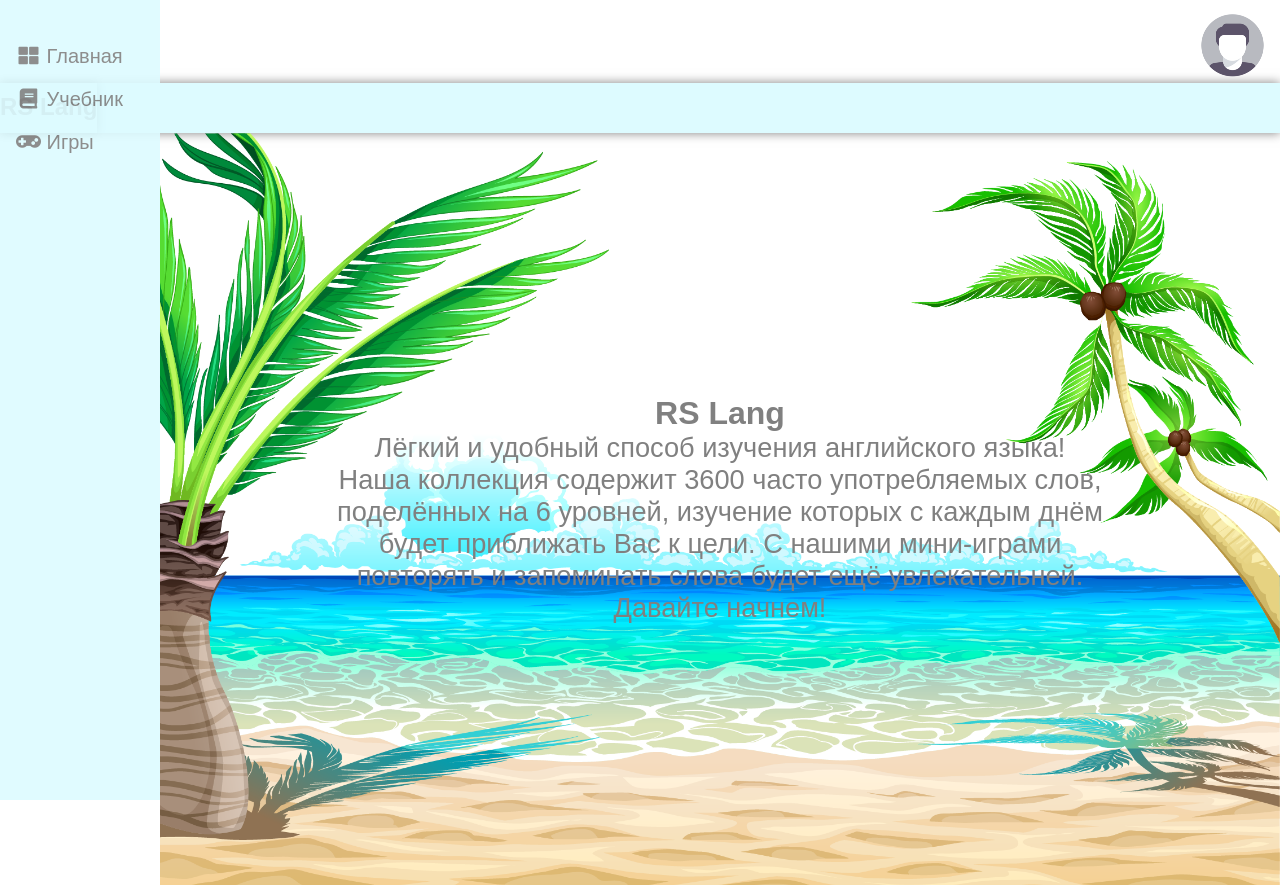
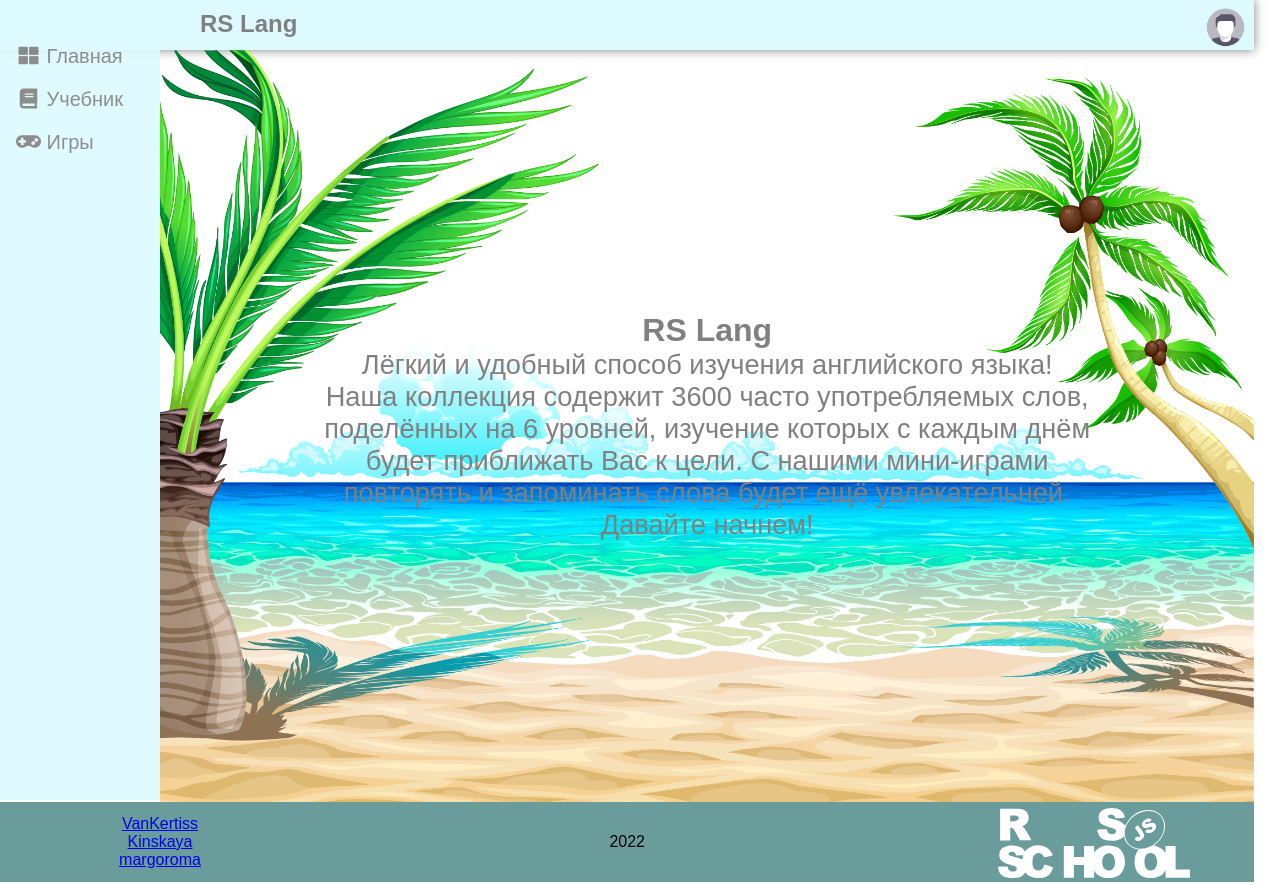
Before and after one commit to Kinskaya/rslang, a website built with webpack: page src/index.html in a window 1280 px wide. Built offline with nearby package versions, Linux system fonts and the light colour scheme.

Commit message:
refactor: change header, add footer, join style files

```diff
--- a/src/authorization/authorization.ts
+++ b/src/authorization/authorization.ts
@@ -11,17 +11,20 @@ const authName = document.createElement('span');
 const logoutButton = document.createElement('button');
 logoutButton.classList.add('logoutButton');
 
-export const authorization = (): void => {
+export const authorization = (): HTMLDivElement => {
   authLogo.src = logoSrc;
-  authLogo.style.width = '100px';
+  // authLogo.style.width = '100px';
   authLogo.classList.add('authLogo');
   authName.classList.add('auth-name');
   container.classList.add('auth-container');
-  authName.textContent = localStorage.getItem('name') ? localStorage.getItem('name') : null;
+  authName.textContent = localStorage.getItem('name')
+    ? localStorage.getItem('name')
+    : null;
   logoutButton.textContent = 'Выйти';
   body.insertAdjacentElement('beforeend', container);
   container.append(logoutButton, authName, authLogo);
   if (!localStorage.getItem('name')) logoutButton.style.display = 'none';
+  return container;
 };
 
 export const login = (): void => {
@@ -31,7 +34,7 @@ export const login = (): void => {
   }
 };
 
-export const logout = ():void => {
+export const logout = (): void => {
   state.isAuthorized = false;
   state.name = '';
   localStorage.removeItem('token');
--- a/src/authorization/modalWindowAuth.ts
+++ b/src/authorization/modalWindowAuth.ts
@@ -24,8 +24,14 @@ regSubmitButton.classList.add('regSubmitButton');
 regSubmitButton.textContent = 'Зарегистрироваться';
 document.body.append(modalBackground);
 modalBackground.append(modalContainer);
-modalContainer.append(exitAuthModal, authEmailInput, authPassInput, authNicknameInput,
-  authSubmitButton, regSubmitButton);
+modalContainer.append(
+  exitAuthModal,
+  authEmailInput,
+  authPassInput,
+  authNicknameInput,
+  authSubmitButton,
+  regSubmitButton
+);
 
 const closeModal = (): void => {
   authEmailInput.value = '';
@@ -45,7 +51,11 @@ const preLoginUser = (): void => {
 };
 
 const preCreateUser = (): void => {
-  const user = { name: authNicknameInput.value, email: authEmailInput.value, password: authPassInput.value };
+  const user = {
+    name: authNicknameInput.value,
+    email: authEmailInput.value,
+    password: authPassInput.value,
+  };
   createUser(user);
   closeModal();
 };
--- a/src/consts/index.ts
+++ b/src/consts/index.ts
@@ -19,3 +19,18 @@ export const menuLinksData = [
     icon: '<i class="fa fa-fw fa-gamepad"></i>',
   },
 ];
+
+export const authorsList = [
+  {
+    id: 'https://github.com/VanKertiss',
+    text: 'VanKertiss',
+  },
+  {
+    id: 'https://github.com/Kinskaya',
+    text: 'Kinskaya',
+  },
+  {
+    id: 'https://github.com/margoroma',
+    text: 'margoroma',
+  },
+];
--- a/src/core/components/header/index.ts
+++ b/src/core/components/header/index.ts
@@ -3,9 +3,11 @@ import { EPageIds } from '../../../types';
 import { authorization } from '../../../authorization/authorization';
 
 class Header extends Component {
-  // eslint-disable-next-line @typescript-eslint/no-useless-constructor
+  className: string;
+
   constructor(tagName: string, className: string) {
     super(tagName, className);
+    this.className = 'Header';
   }
 
   renderHeaderLinks = (): void => {
@@ -20,7 +22,8 @@ class Header extends Component {
 
   render = (): HTMLElement => {
     this.renderHeaderLinks();
-    authorization();
+    const sign = authorization();
+    this.container.append(sign);
     return this.container;
   };
 }
--- a/src/index.css
+++ /dev/null
@@ -1,85 +0,0 @@
-* {
-  box-sizing: border-box;
-  margin: 0;
-  padding: 0;
-}
-
-body {
-  font-family: 'Arial', sans-serif;
-  font-size: 16px;
-}
-
-.header-container {
-  height: 50px;
-}
-
-.header-nav {
-  display: flex;
-  justify-content: space-evenly;
-  padding: 10px 0 10px 0;
-  background: #ddfbff;
-  box-shadow: 0 0 10px rgba(0,0,0,0.5);
-}
-
-.header-nav a {
-  color: grey;
-  font-weight: bold;
-  cursor: pointer;
-  font-size: 1.5rem;
-  text-decoration: none;
-}
-
-.main-page {
-  display: flex;
-  height: 94vh;
-  width: calc(100% - 160px);
-  background-image: url("./images/bg2.png");
-  background-repeat: no-repeat;
-  background-size: cover;
-  margin-left: 160px;
-  align-items: center;
-}
-
-.sidebar {
-  height: 100%;
-  width: 160px;
-  position: fixed;
-  z-index: 1;
-  top: 0;
-  left: 0;
-  background-color: #ddfbff;
-  overflow-x: hidden;
-  padding-top: 35px;
-  opacity: 0.9;
-}
-
-.sidebar a {
-  padding: 10px 8px 10px 16px;
-  text-decoration: none;
-  font-size: 20px;
-  color: #818181;
-  display: block;
-}
-
-.sidebar a:hover {
-  color: #0077d7;
-}
-
-.main-desc-wrap {
-  font-size: 16px;
-  color: grey;
-  text-align: center;
-  max-width: 800px;
-  width: 100%;
-  margin: 0 auto;
-}
-
-.describe-title {
-  font-size: 1.7em;
-  margin: 0;
-}
-
-@media screen and (max-height: 450px) {
-  .sidebar {padding-top: 15px;}
-  .sidebar a {font-size: 18px;}
-}
--- a/src/index.ts
+++ b/src/index.ts
@@ -1,4 +1,3 @@
-import './index.css';
 import './styles/style.css';
 import App from './pages/app';
 
--- a/src/pages/app/index.ts
+++ b/src/pages/app/index.ts
@@ -5,6 +5,7 @@ import GamesPage from '../games';
 import Header from '../../core/components/header';
 import { EPageIds } from '../../types';
 import Menu from '../../core/components/menu';
+import Footer from '../../core/components/footer';
 
 class App {
   private static container: HTMLElement = document.body;
@@ -14,6 +15,8 @@ class App {
   private header: Header;
 
   private menu: Menu;
+
+  private footer: Footer;
 
   static renderNewPage(idPage: string): void {
     const currentPageHTML = document.querySelector(`#${App.defaultPageId}`);
@@ -48,6 +51,7 @@ class App {
   constructor() {
     this.header = new Header('header', 'header-container');
     this.menu = new Menu('aside', 'menu');
+    this.footer = new Footer('footer', 'footer-container');
   }
 
   run(): void {
@@ -55,6 +59,7 @@ class App {
     const hash = window.location.hash.slice(1);
     App.renderNewPage(hash || 'main-page');
     App.container.append(this.menu.render());
+    App.container.append(this.footer.render());
     this.enableRouteChange();
   }
 }
--- a/src/style/style.css
+++ /dev/null
@@ -1,52 +0,0 @@
-*{
-  margin: 0;
-  padding: 0;
-}
-
-body{
-  width: 98vw;
-  height: 98vh;
-  position: relative;
-}
-
-.header-nav {
-  display: flex;
-  justify-content: space-evenly;
-}
-
-.authLogo{
-  cursor: pointer;
-}
-
-.modalBackground {
-  margin: 0 auto;
-  display: none;
-  position: absolute;
-  z-index: 1;
-  left: 0;
-  top: 0;
-  width: 100%;
-  height: 100%;
-  overflow: auto;
-  background-color: rgba(0,0,0,0.6);
-  z-index: 1000;
-}
-.modalBackground .modalContainer {
-  display: flex;
-  flex-direction: column;
-  justify-content: center;
-  align-items: center;
-  background-color: #fefefe;
-  margin: 15% auto;
-  padding: 20px;
-  border: 1px solid #888;
-  width: 80%;
-  z-index: 99999;
-}
-.modal .modal_content .close_modal_window {
-  color: #aaa;
-  float: right;
-  font-size: 28px;
-  font-weight: bold;
-  cursor: pointer;
-}
--- a/src/styles/style.css
+++ b/src/styles/style.css
@@ -7,10 +7,18 @@
 body {
   font-family: 'Arial', sans-serif;
   font-size: 16px;
+  width: 98vw;
+  height: 98vh;
+  position: relative;
 }
 
 .header-container {
   height: 50px;
+  padding-left: 200px;
+  display: flex;
+  background-color: #ddfbff;
+  box-shadow: 0 0 10px rgb(0 0 0 / 50%);
+  justify-content: space-between;
 }
 
 .header-nav {
@@ -18,7 +26,7 @@ body {
   justify-content: space-evenly;
   padding: 10px 0 10px 0;
   background: #ddfbff;
-  box-shadow: 0 0 10px rgba(0, 0, 0, 0.5);
+  /* box-shadow: 0 0 10px rgba(0, 0, 0, 0.5); */
 }
 
 .header-nav a {
@@ -27,6 +35,7 @@ body {
   cursor: pointer;
   font-size: 1.5rem;
   text-decoration: none;
+  /* box-shadow: 0 0 10px rgba(0, 0, 0, 0.5); */
 }
 
 .main-page {
@@ -84,6 +93,10 @@ p {
   margin: 5px 0;
 }
 
+.block-level-btn {
+  text-align: center;
+}
+
 .data-words {
   display: flex;
   justify-content: center;
@@ -121,40 +134,6 @@ p {
 }
 
 /* -------------------------------------------------------------------------------------кусок про авторизацию */
-
-.header-nav {
-  display: flex;
-  justify-content: space-evenly;
-}
-
-.auth-container{
-  display: flex;
-  justify-content: end;
-  align-items:center;
-}
-
-.auth-name{
-  margin-left: 10px;
-}
-
-.authLogo{
-  cursor: pointer;
-}
-
-.logoutButton{
-min-width: 100px;
-min-height: 40px;
-background-color: #ddfbff;
-border: none;
-border-radius: 5px;
-}
-
-.header-container {
-  display: flex;
-  background-color: #ddfbff;
-  box-shadow: 0 0 10px rgb(0 0 0 / 50%);
-  justify-content: space-between;
-}
 
 .auth-container {
   display: flex;
@@ -218,12 +197,12 @@ border-radius: 5px;
 
 .modalContainer input {
   padding: 10px;
-  background-color:#ddfbff;
+  background-color: #ddfbff;
   border: 2px solid #42e7fd;
-  border-radius:5px;
+  border-radius: 5px;
 }
 
-.modalContainer button{
+.modalContainer button {
   background-color: #ddfbff;
   border: 2px solid #42e7fd;
   border-radius: 5px;
```
